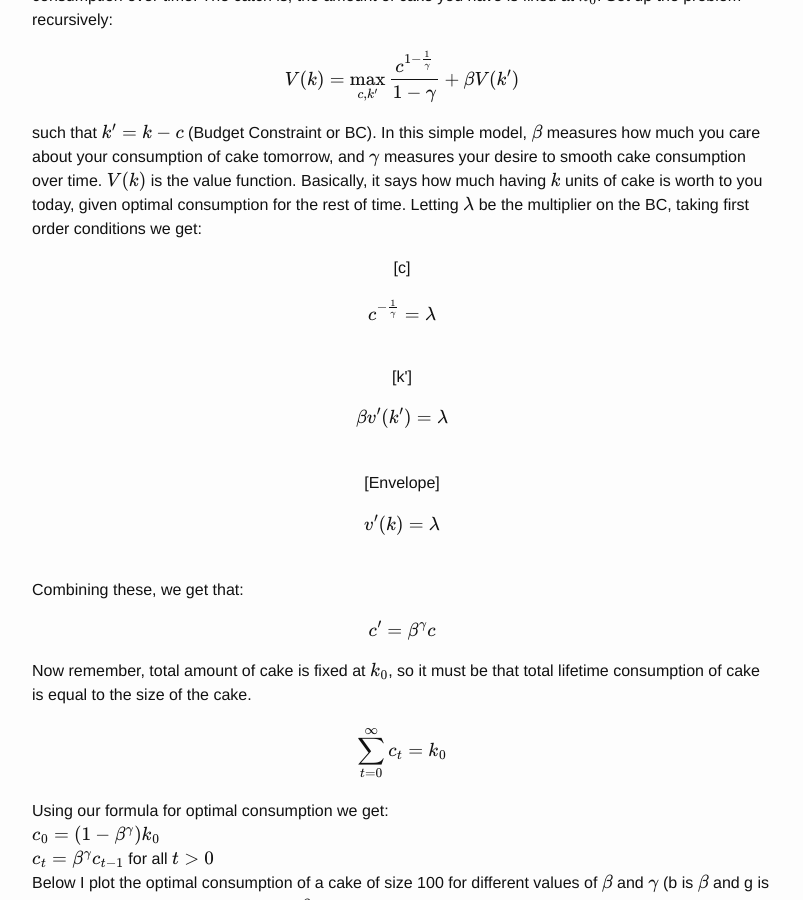
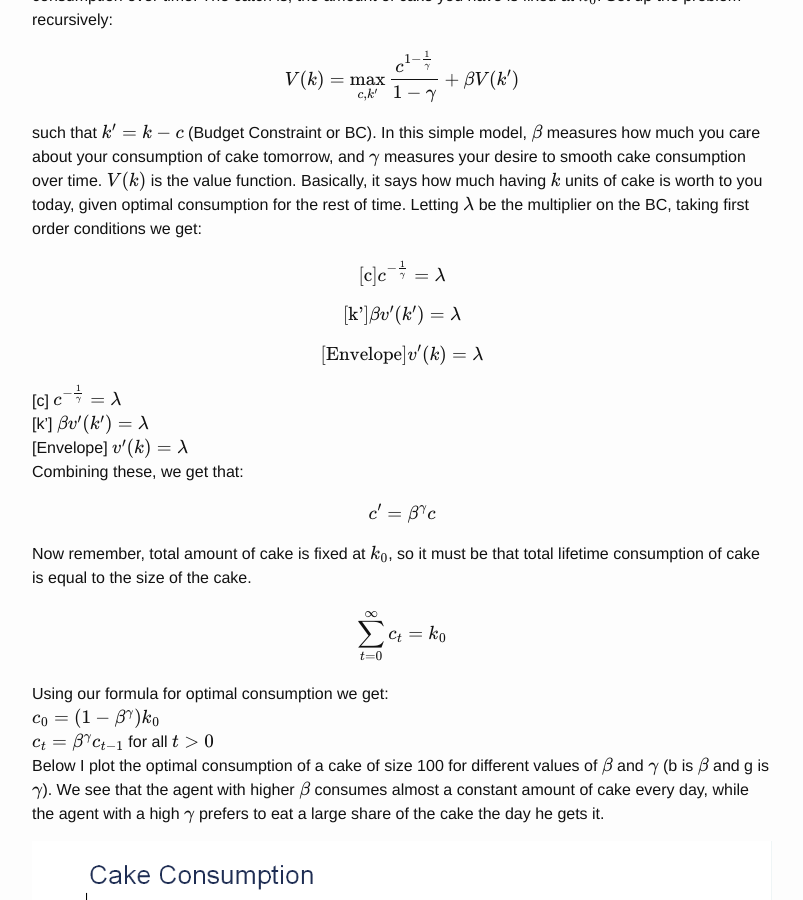
Before and after one commit to mcsammon/mcsammon.github.io, a Jekyll site: the page built from _posts/2016-06-16-post.markdown, in a window 1280 px wide and 900 px high, scrolled down 374 px. Shown: the whole window, without its empty margins (238-1041 px from the left). Built offline with Jekyll 4.4.1, drawn with Linux system fonts in a browser that asks for light colours; formulas are drawn with MathJax 3.

Commit message:
Equation Spacing

```diff
--- a/_posts/2016-06-16-post.markdown
+++ b/_posts/2016-06-16-post.markdown
@@ -13,11 +13,12 @@
 \end{equation}
 such that $$k'=k-c$$ (Budget Constraint or BC). In this simple model, $$\beta$$ measures how much you care about your consumption of cake tomorrow, and $$\gamma$$ measures your desire to smooth cake consumption over time. $$V(k)$$ is the value function. Basically, it says how much having $$k$$ units of cake is worth to you today, given optimal consumption for the rest of time.
 Letting $$\lambda$$ be the multiplier on the BC, taking first order conditions we get: <br />
-<center>
+\begin{equation} \text{[c]} c^{-\frac{1}{\gamma}}=\lambda \end{equation}
+\begin{equation} \text{[k']} \beta v'(k') = \lambda \end{equation}
+\begin{equation} \text{[Envelope]} v'(k)= \lambda \end{equation}
 [c] $$c^{-\frac{1}{\gamma}}=\lambda$$ <br />
 [k'] $$\beta v'(k') = \lambda$$ <br />
 [Envelope]  $$v'(k)= \lambda$$ <br />
-</center>
 Combining these, we get that:
 \begin{equation}
 c'=\beta^{\gamma} c
```
